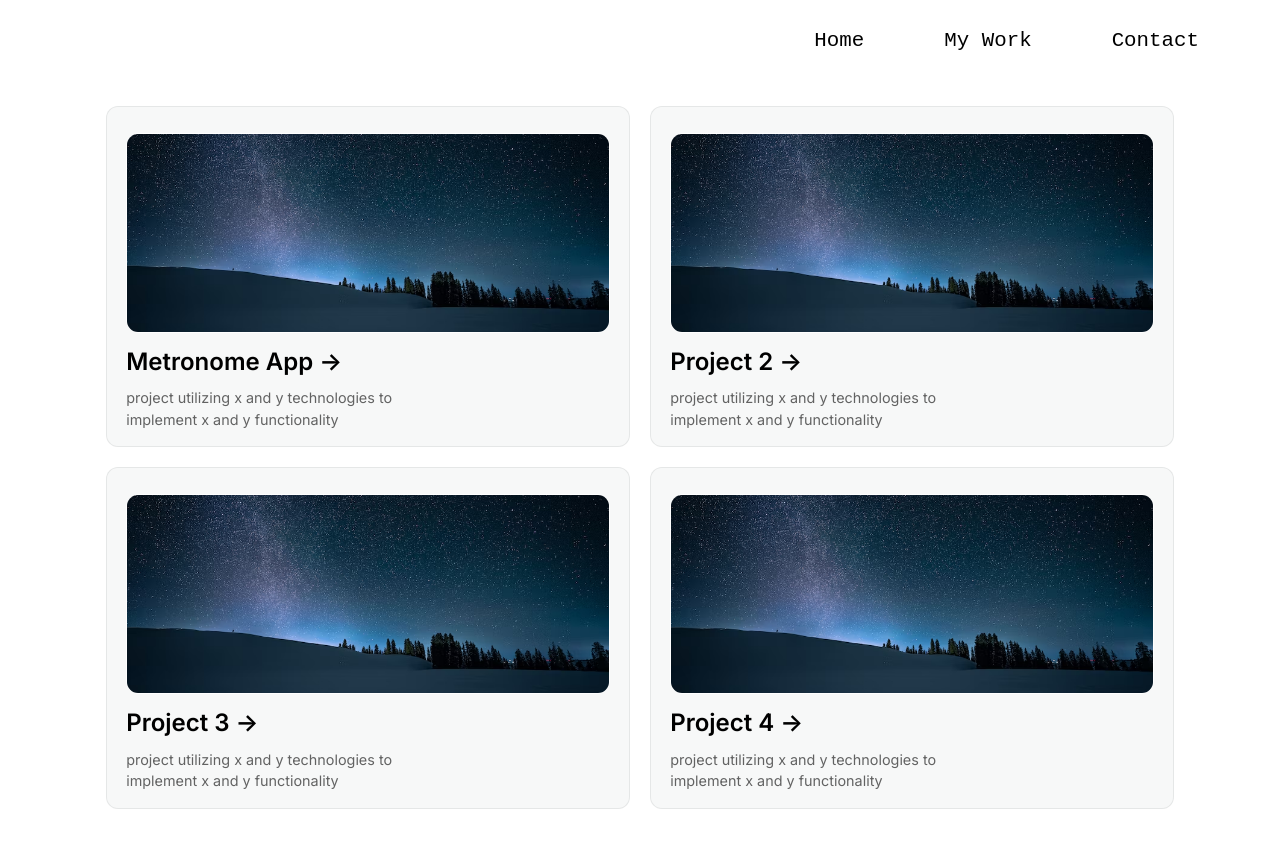
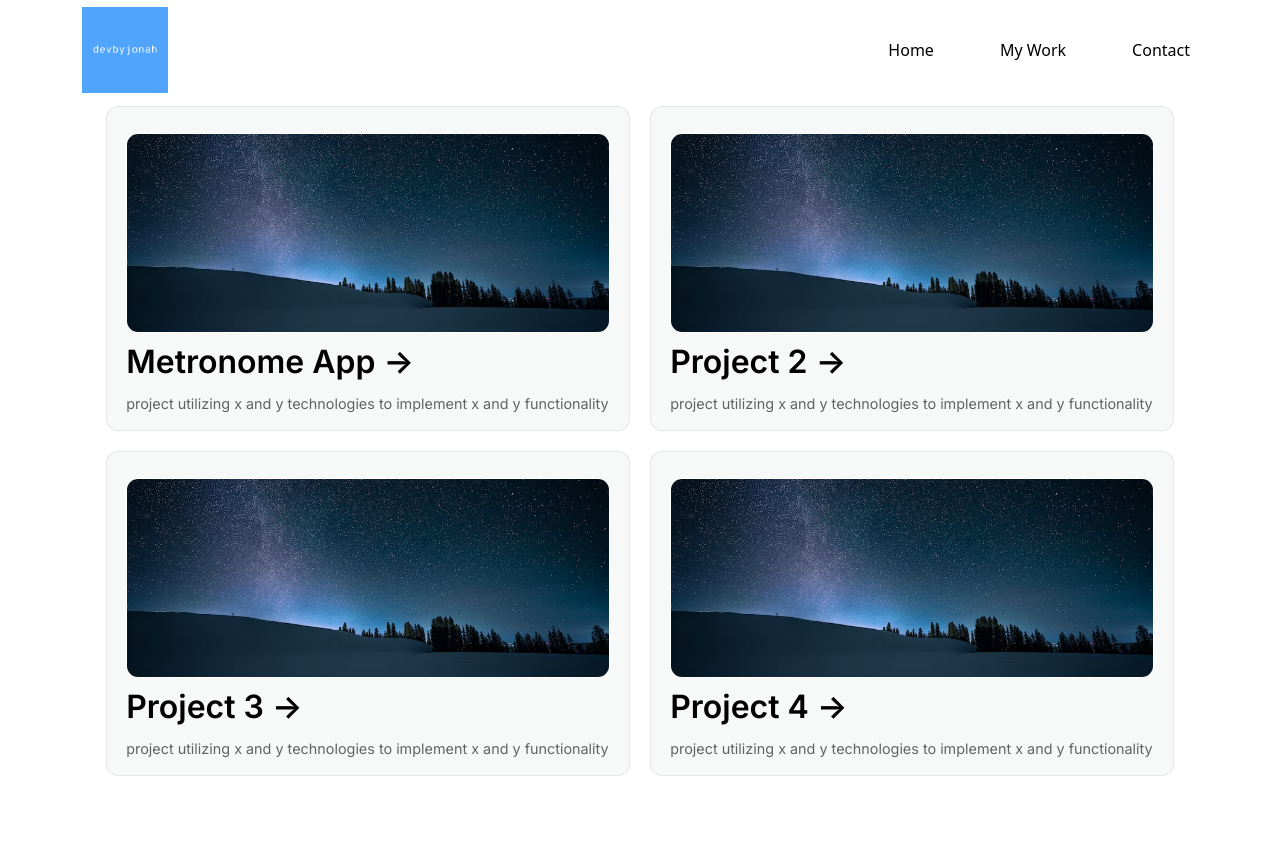
Before and after one commit to devbyjonah/old-portfolio, a Next.js app: page / in a window 1280 px wide. Shown: the top 848 px of the page. Built offline with nearby package versions, Linux system fonts and the light colour scheme.

Commit message:
refactored header using react-bootstrap

```diff
--- a/components/Header.js
+++ b/components/Header.js
@@ -1,20 +1,53 @@
 import Image from "next/image";
 import Link from "next/link";
+
+import Container from "react-bootstrap/Container";
+import Nav from "react-bootstrap/Nav";
+import Navbar from "react-bootstrap/Navbar";
+
 import styles from "../styles/components/Header.module.css";
 
-export default function Header({ linksArray, logoImage }) {
-	const links = linksArray.map((linkTuple, index) => {
-		let link = linkTuple[0];
-		let label = linkTuple[1];
-
-		return (
-			<Link className="navLink" key={index} href={link}>
-				{label}
-			</Link>
-		);
-	});
-
+export default function Header() {
 	return (
-		<header className={`${styles.header} ${styles.glass}`}>{links}</header>
+		<Navbar fixed="top" className={styles.nav} expand="sm">
+			<Container>
+				<Navbar.Brand href="#home">
+					<Image
+						src="/profile.png"
+						alt="logo"
+						width={86}
+						height={86}
+					/>
+				</Navbar.Brand>
+				<Navbar.Toggle aria-controls="basic-navbar-nav" />
+				<Navbar.Collapse id="basic-navbar-nav">
+					<Nav
+						className="w-100 justify-content-end"
+						style={{ gap: 50 + "px" }}
+					>
+						<Nav.Link href="#home">Home</Nav.Link>
+						<Nav.Link href="#projects">My Work</Nav.Link>
+						<Nav.Link href="#contact">Contact</Nav.Link>
+					</Nav>
+				</Navbar.Collapse>
+			</Container>
+		</Navbar>
 	);
 }
+
+// export default function Header({ linksArray, logoImage }) {
+// 	const links = linksArray.map((linkTuple, index) => {
+// 		let link = linkTuple[0];
+// 		let label = linkTuple[1];
+
+// 		return (
+// 			<Link className="navLink" key={index} href={link}>
+// 				{label}
+// 			</Link>
+// 		);
+// 	});
+
+// 	return (
+// 		<header className={`${styles.header} ${styles.glass}`}>{links}</header>
+// 	);
+// }
--- a/pages/_app.js
+++ b/pages/_app.js
@@ -1,7 +1,14 @@
+import "bootstrap/dist/css/bootstrap.min.css";
 import "@/styles/globals.css";
 import SSRProvider from "react-bootstrap/SSRProvider";
 
+import { useEffect } from "react";
+
 export default function App({ Component, pageProps }) {
+  useEffect(() => {
+    require("bootstrap/dist/js/bootstrap.bundle.min.js");
+  }, []);
+
   return (
     <SSRProvider>
       <Component {...pageProps} />
--- a/pages/index.js
+++ b/pages/index.js
@@ -21,14 +21,17 @@ export default function Home() {
       </Head>
       <main className={styles.main}>
         <Intro />
-        <Header
+        <Header />
+
+        {/*<Header
                   linksArray={[
                     ["/", "Home"],
                     ["/projects", "My Work"],
                     ["/contact", "Contact"],
                   ]}
                   logoImage="/pic.avif"
-        />
+                />*/}
+
         <div className={styles.grid}>
           <Project
             link="/"
--- a/styles/components/Header.module.css
+++ b/styles/components/Header.module.css
@@ -1,17 +1,3 @@
-.header {
-	position: fixed;
-	top: 0;
-	width: 100%;
-	height: 5rem;
-	display: flex;
-	align-items: center;
-	justify-content: flex-end;
-	gap: 5rem;
-	padding-right: 5rem;
-	font-size: 1.3rem;
-	font-family: monospace;
-}
-
 .glass {
 	background: rgba(255, 255, 255, 0.1);
 	border-radius: var(--border-radius);
@@ -19,3 +5,12 @@
 	-webkit-backdrop-filter: blur(10.8px);
 	border: 1px solid rgba(255, 255, 255, 1);
 }
+
+.nav {
+	height: 100px;
+	background: rgba(255, 255, 255, 0.1);
+	border-radius: var(--border-radius);
+	backdrop-filter: blur(10.8px);
+	-webkit-backdrop-filter: blur(10.8px);
+	border: 1px solid rgba(255, 255, 255, 1);
+}
--- a/styles/components/Project.module.css
+++ b/styles/components/Project.module.css
@@ -22,7 +22,7 @@
   opacity: 0.6;
   font-size: 0.9rem;
   line-height: 1.5;
-  max-width: 30ch;
+  max-width: 60ch;
 }
 
 .projectImg {
--- a/styles/pages/Home.module.css
+++ b/styles/pages/Home.module.css
@@ -15,15 +15,11 @@
 }
 
 /* Mobile */
-@media (max-width: 760px) {
-  .content {
-    padding: 4rem;
-  }
-
+@media (max-width: 860px) {
   .grid {
     grid-template-columns: 1fr;
     margin-bottom: 120px;
-    max-width: 320px;
+    max-width: 420px;
     text-align: center;
   }
 }
```
Also changed, not shown: public/profile.png (added). Lines whose indentation alone changed are shown as unchanged.
